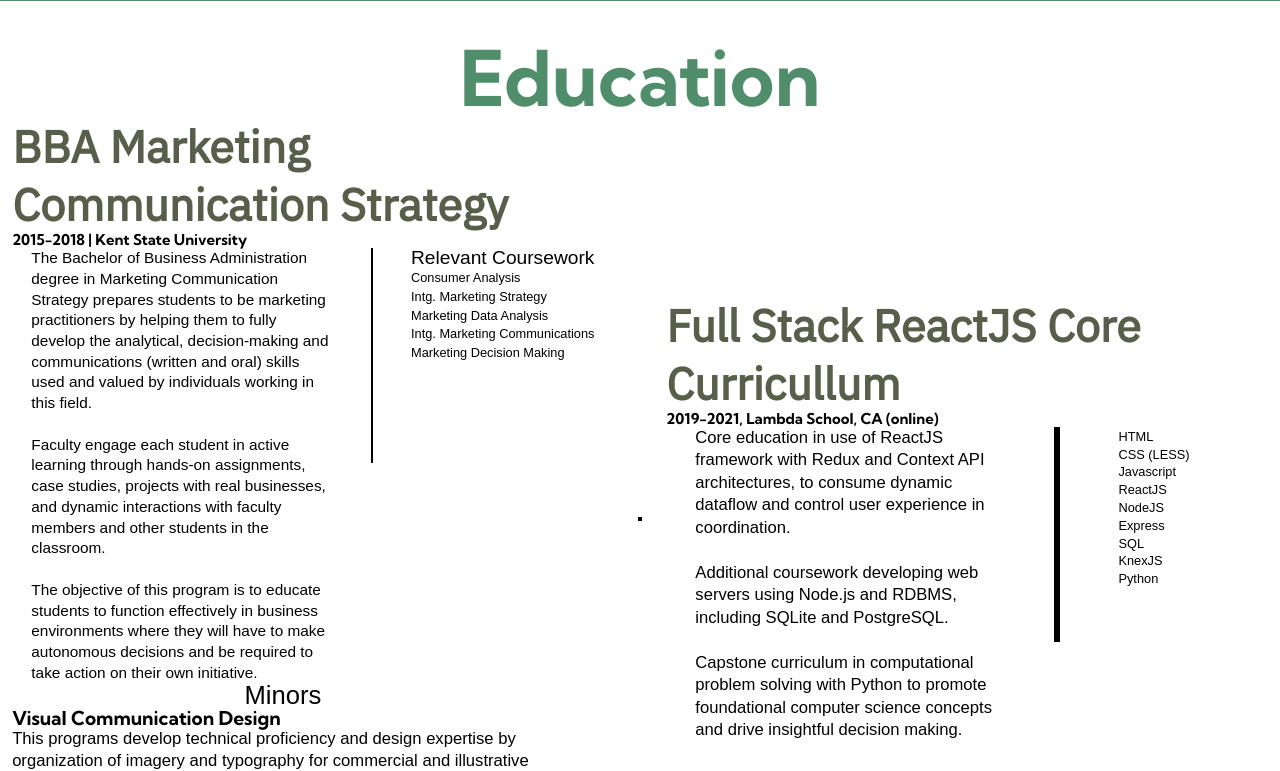
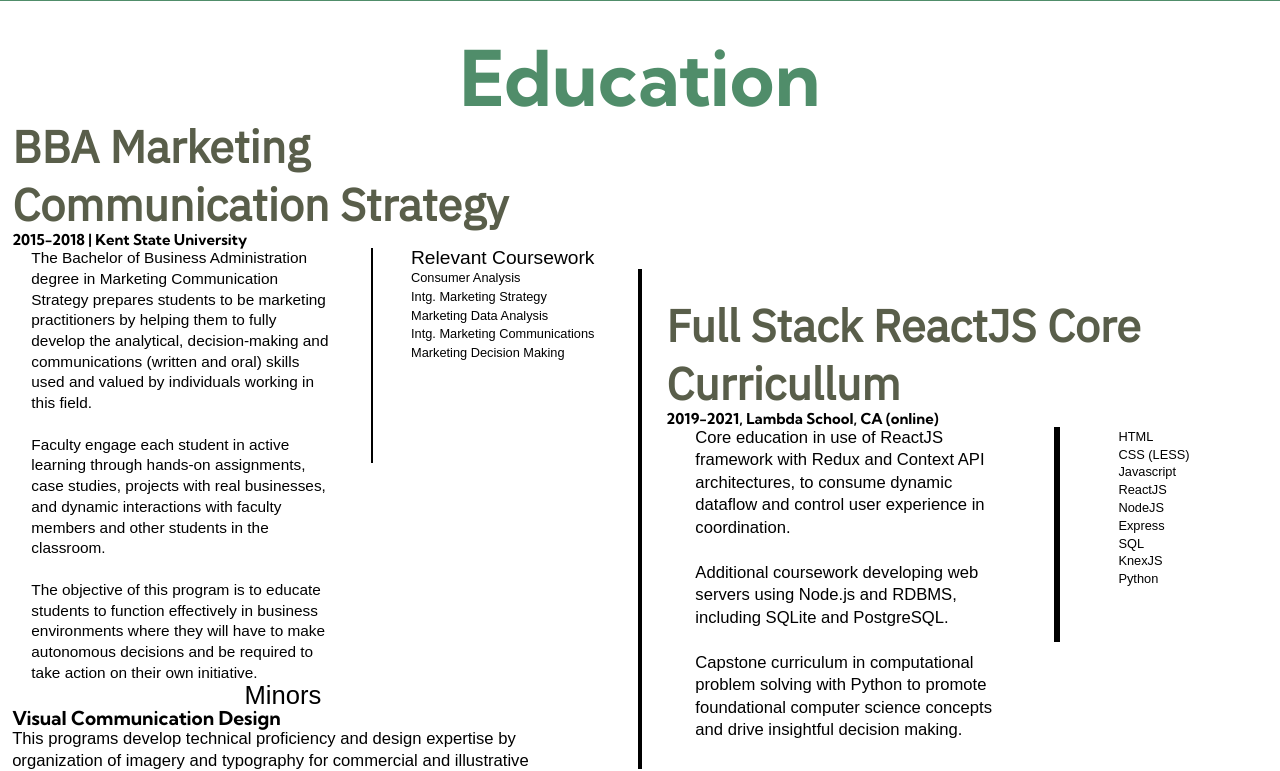
Before and after one commit to AvantGov/resume, a React (Create React App) app in the folder client/: page /about in a window 1280 px wide. Shown: the part 1903-2674 px from the top of the page. Built offline with nearby package versions, Linux system fonts and the light colour scheme; a web font is replaced by a local one.

Commit message:
tweak to sizing of education rule line

```diff
--- a/client/src/index.css
+++ b/client/src/index.css
@@ -957,7 +957,7 @@ h2 {
   border: 2px solid black;
   /* opacity: 30%; */
   width: 1px;
-  height: 90%;
+  height: 500px;
 }
 
 /*  *STYLING SUPPORT FOR CONTACT AND FOOTER SECTIONS* */
```
